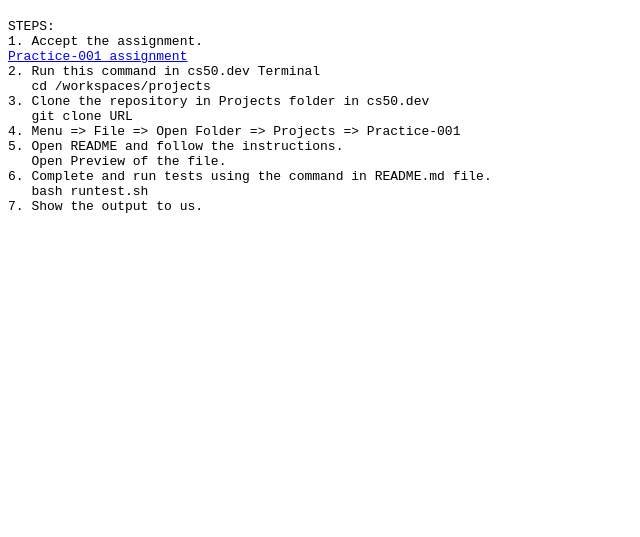
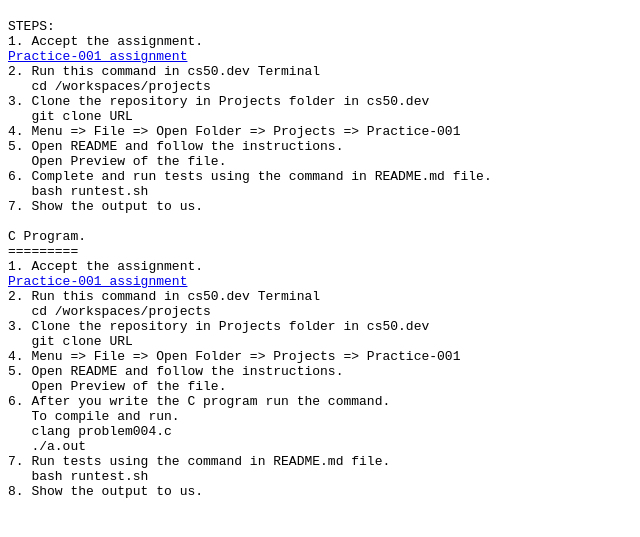
Before and after one commit to nsrit42/website, a plain HTML site: page docs/clab/index.html in a window 1280 px wide. Shown: the part 61-598 px from the top of the page, without its empty margins (0-640 px from the left). Drawn offline with Linux system fonts and the light colour scheme.

Commit message:
C program

```diff
--- a/docs/clab/index.html
+++ b/docs/clab/index.html
@@ -23,6 +23,28 @@ STEPS:
 6. Complete and run tests using the command in README.md file.
    bash runtest.sh
 7. Show the output to us.
+
+C Program.
+=========
+1. Accept the assignment.
+<a href="https://classroom.github.com/a/RSeidMgT" target="_blank">Practice-001 assignment</a>
+2. Run this command in cs50.dev Terminal
+   cd /workspaces/projects
+3. Clone the repository in Projects folder in cs50.dev
+   git clone URL
+4. Menu => File => Open Folder => Projects => Practice-001
+5. Open README and follow the instructions.
+   Open Preview of the file.
+6. After you write the C program run the command.
+   To compile and run.
+   clang problem004.c
+   ./a.out
+7. Run tests using the command in README.md file.
+   bash runtest.sh
+8. Show the output to us.
+
     </pre>
+
+
 </body>
 </html>
```
